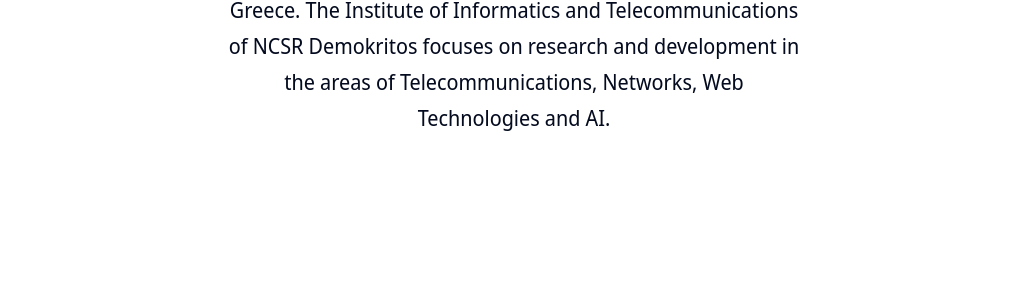
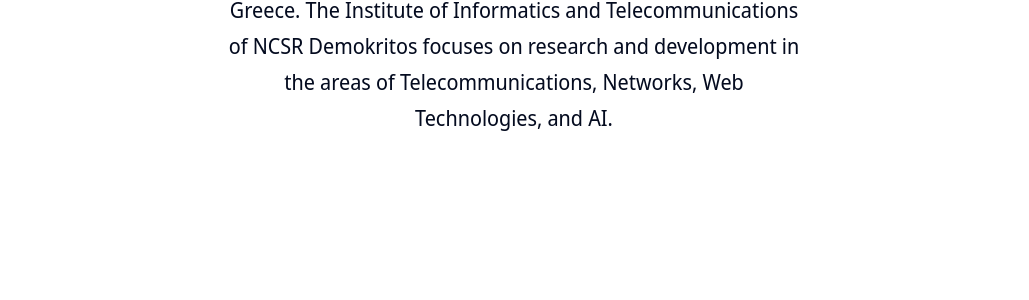
Before and after one commit to EnexaProject/enexaproject.github.io, a Jekyll site: the page built from _authors/ncsr_org.md, in a window 1280 px wide. Shown: the part 678-978 px from the top of the page, without its empty margins (126-1155 px from the left). Built offline with Jekyll 4.4.1, drawn with Linux system fonts in a browser that asks for light colours; nearby versions of some CDN libraries; some of the changed text lies outside the part shown.

```diff
--- a/_authors/ncsr_org.md
+++ b/_authors/ncsr_org.md
@@ -9,4 +9,4 @@ website: 'https://www.demokritos.gr/institute/institute-of-informatics-telecommu
 layout: organization
 ---
 
-NCSR is the largest self-governing research organization in Greece. The Institute of Informatics and Telecommunications of NCSR Demokritos focuses on research and development in the areas of Telecommunications, Networks, Web Technologies and AI.
+NCSR is the largest self-governing research organization in Greece. The Institute of Informatics and Telecommunications of NCSR Demokritos focuses on research and development in the areas of Telecommunications, Networks, Web Technologies, and AI.
```
